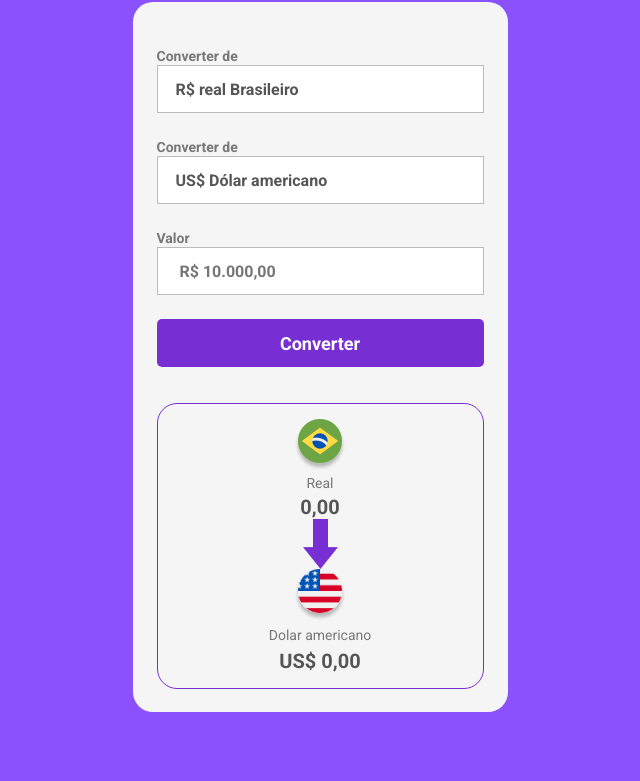
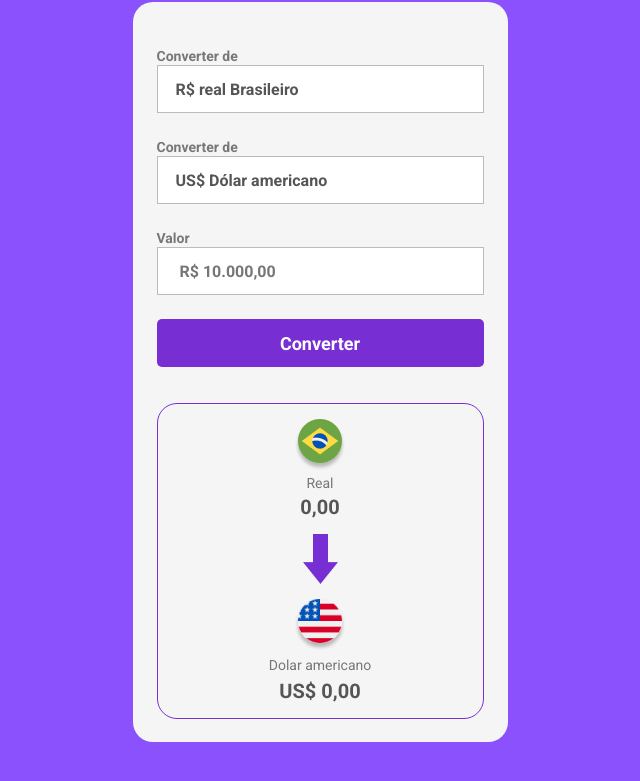
Before and after one commit to arthurmdev/Devclub-Conversor-de-moedas, a plain HTML site: page index.html in a window 1280 px wide. Shown: the part 263-1044 px from the top of the page, without its empty margins (320-960 px from the left). Before the commit the page ends 1015 px from the top, so only its background shows below. Drawn offline with Linux system fonts and the light colour scheme.

Commit message:
commit-class-seta

```diff
--- a/styles.css
+++ b/styles.css
@@ -82,7 +82,7 @@ section {
     align-items: center;
 }
 
-.seta {
+.seta-img {
     margin: 15px 0;
 
 }
```
